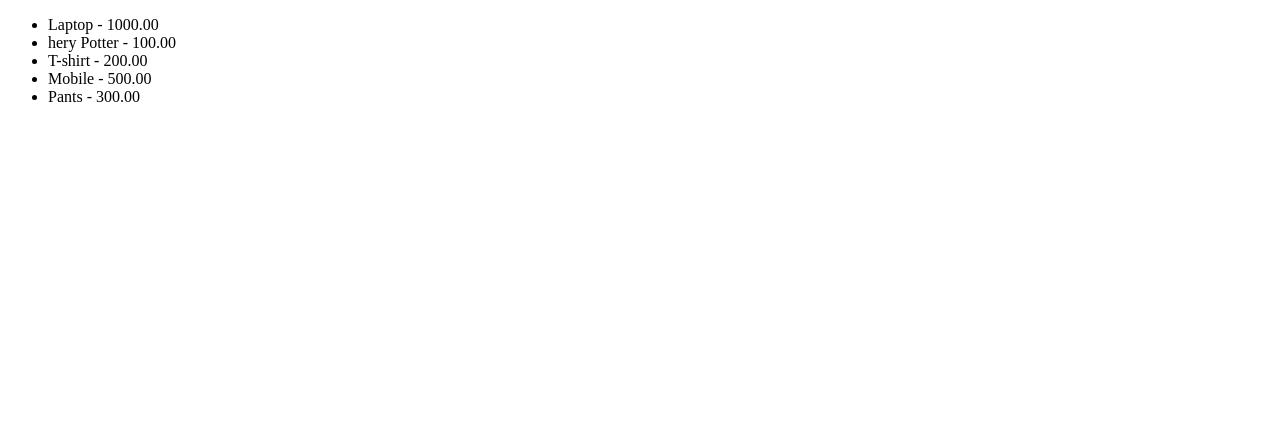
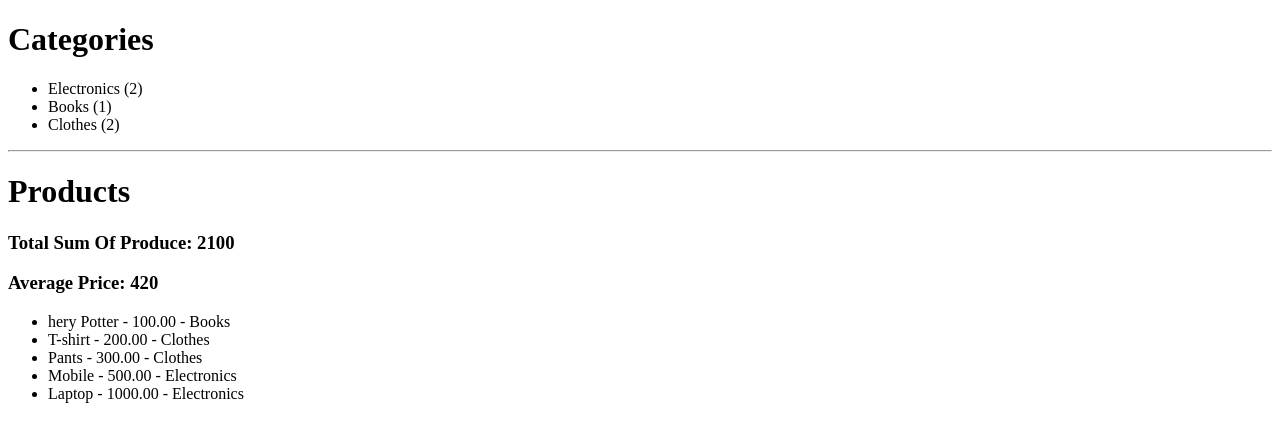
Before and after one commit to SanviRahman/myshop_app, a Django app: page /products/ in a window 1280 px wide. Shown: the top 442 px of the page. Run offline with Django 5.2, Linux system fonts and the light colour scheme; data comes from the database, SQL or seed files in the repository.

Commit message:
first commit

```diff
--- a/products/templates/products/index.html
+++ b/products/templates/products/index.html
@@ -6,9 +6,19 @@
     <title>Products</title>
 </head>
 <body>
+    <h1>Categories</h1>
+    <ul>
+        {% for category in categories %}
+            <li>{{ category.title }} ({{ category.product_count}})</li>
+        {% endfor %}
+    </ul>
+    <hr>
+    <h1>Products</h1>
+    <h3>Total Sum Of Produce: {{ price_sum }}</h3>
+    <h3>Average Price: {{ price_avg}}</h3>
     <ul>
         {% for product in products %}
-            <li>{{ product.title }} - {{ product.price }}</li>
+            <li>{{ product.title }} - {{ product.price }} - {{ product.category}}</li>
         {% endfor %}
     </ul>
 </body>
--- a/products/views.py
+++ b/products/views.py
@@ -1,11 +1,26 @@
 from django.shortcuts import render
-from .models import Product
+from django.db.models import Avg,Sum,Count
+from .models import Product,Category
 # Create your views here.
 def index(request):
-    products = Product.objects.all()
+    cateries = Category.objects.all()
+    products = Product.objects.all().order_by("price")
+
+
+    #Agrrogration
+    price_avg= products.aggregate(Avg('price'))["price__avg"]
+    price_sum= products.aggregate(Sum('price'))["price__sum"]
+
+
+    #Anotate
+    cateries = Category.objects.annotate(product_count=Count('product'))
+
 
     context = {
         'products': products,
+        'categories': cateries,
+        'price_avg': price_avg,
+        'price_sum': price_sum,
     }
 
     return render(request, 'products/index.html',context)
```
